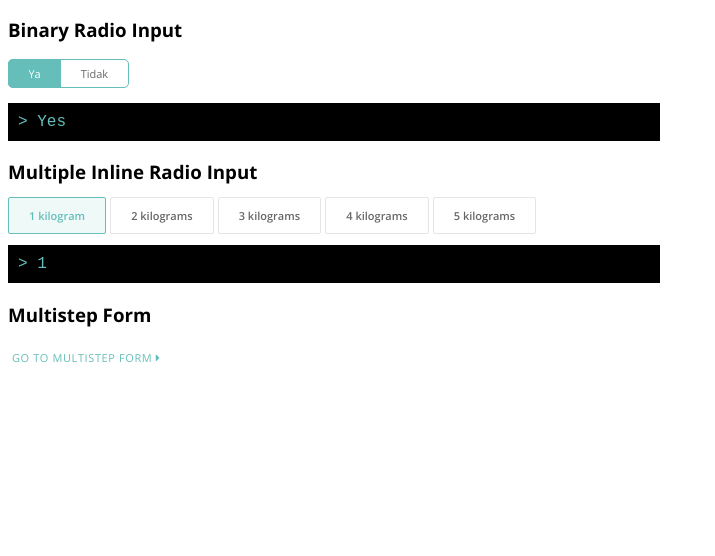
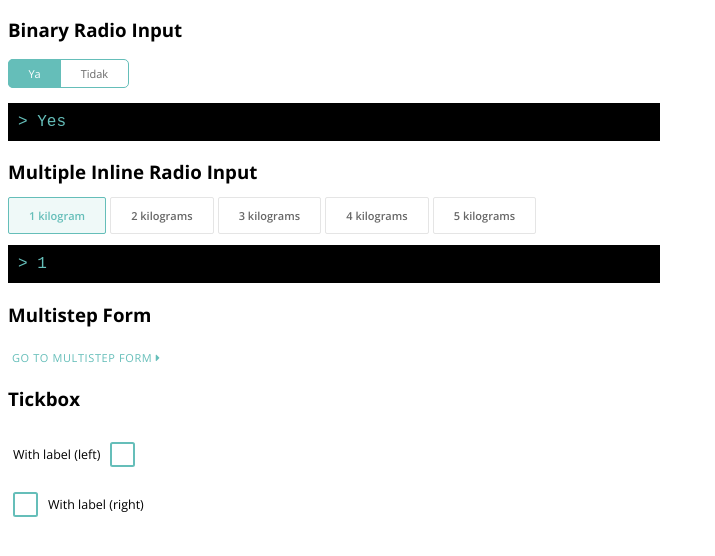
Before and after one commit to woodysee/frizzy, a website built with webpack: page dist/index.html in a window 1280 px wide. Shown: the part 122-678 px from the top of the page, without its empty margins (0-715 px from the left). Built offline with nearby package versions, Linux system fonts and the light colour scheme.

Commit message:
basic checkbox element

```diff
--- /dev/null
+++ b/src/components/inputs/checkbox/basic/index.js
@@ -0,0 +1,11 @@
+import './index.css';
+
+export default function inputCheckboxBasic() {
+  // const tickWrapperEls = document.getElementsByClassName('fz-checkbox-tick');
+  // for (let i = 0; i < tickWrapperEls.length; i++) {
+  //   tickWrapperEls[i].innerHTML = '<svg xmlns="http://www.w3.org/2000/svg" viewBox="0 0 322.7 261.28">'+'<title>Airfrov Checkbox Tick</title>'+'<path style="fill: #FFF;" d="M322.7,48.4,124,247.1h0l-14.18,14.18L0,151.46,48.48,103,109.9,164.4,274.3,0l48.4,48.4Z"/>'+'</svg>';
+  //   tickWrapperEls[i].style.display = "block";
+  //   tickWrapperEls[i].style.width = "100%";
+  // }
+  return;
+}
--- /dev/null
+++ b/src/components/inputs/checkbox/basic/index.scss
@@ -0,0 +1,89 @@
+/* Tickbox element */
+$length: 25;
+$tickboxSize: $length + px;
+$borderWidth: ($length / 10) + px;
+
+.fz-checkbox {
+  display: none;
+}
+.fz-checkbox:checked + .fz-checkbox-tick {
+  background: #65beb9;
+  border-color: #65beb9;
+}
+.fz-checkbox:checked + .fz-checkbox-tick:after {
+  transform: scale(0.8);
+}
+.fz-checkbox-wrapper {
+  align-items: center; /* aligns vertically */
+  display: -webkit-box;
+  display: -moz-box;
+  display: -ms-flexbox;
+  display: -webkit-flex;
+  display: flex;
+  -webkit-flex-wrap: wrap;
+  -ms-flex-wrap: wrap;
+  flex-wrap: wrap;
+  justify-content: left; /* aligns horizontally */
+  margin: 0 auto;
+  text-align: center;
+
+}
+.fz-checkbox-label {
+  display: -webkit-flex;
+  display: -webkit-box; /* needed for Safari. See https://css-tricks.com/forums/topic/flexbox-not-working-on-safari/ */
+  display: -moz-box;
+  display: -ms-flexbox;
+  display: flex;
+  -webkit-flex-direction: column;
+  -ms-flex-direction: column;
+  flex-direction: column;
+  font-size: ($length / 2) + px;
+  margin-left: ($length / 5) + px;
+  margin-right: ($length / 5) + px;
+}
+.fz-checkbox-tick {
+  display: block;
+  box-sizing: border-box;
+  width: $tickboxSize;
+  height: $tickboxSize;
+  background: #FFF;
+  margin: ($length / 2)+px 0;
+  border: $borderWidth solid #65beb9;
+  border-radius: 10%;
+  position: relative;
+  cursor: pointer;
+  transition: .2s;
+  margin-left: ($length / 5) + px;
+  margin-right: ($length / 5) + px;
+}
+.fz-checkbox-tick:before {
+  content: '';
+  position: absolute;
+  display: block;
+  height: 300%;
+  width: 300%;
+  top: -100%;
+  left: -100%;
+  z-index: -1;
+  border-radius: 50%;
+  transition: .3s;
+}
+.fz-checkbox-tick:after {
+  content: '';
+  display: block;
+  height: 100%;
+  width: 100%;
+  background: url("teal-tick.svg") center center no-repeat;
+  background-size: contain;
+  transform: scale(0);
+  transition: .2s;
+}
+.fz-checkbox-tick:active:before {
+  background: rgba(143,142,143,0.2);
+}
+.fz-checkbox-wrapper {
+  &:nth-child(2) {
+    margin-left: 0px;
+  }
+
+}
--- a/src/index.js
+++ b/src/index.js
@@ -1,12 +1,14 @@
 // Add all components to be compiled here
 // import addALogoOnTheRightComponent from './components/addALogoOnTheRight';
+import basicCheckboxInput from './components/inputs/checkbox/basic';
 import basicRadioInput from './components/inputs/radio/basic';
 import binaryRadioInput from './components/inputs/radio/binary';
 import multiStepFormLayout from './components/layouts/forms/multistep';
 import headerBackBtn from './components/buttons/header/back';
 
-// Initialise each imported component on page load
+// Initialise each imported component on page load (optional, only if there is JS)
 // addALogoOnTheRightComponent();
+basicCheckboxInput();
 basicRadioInput();
 binaryRadioInput();
 multiStepFormLayout();
```
Also changed, not shown: README.md, dist/ae466a0a060cf8295f3b78ede9ced852.svg (added), dist/frizzy.min.js, dist/index.html, src/components/inputs/checkbox/basic/teal-tick.svg (added).
